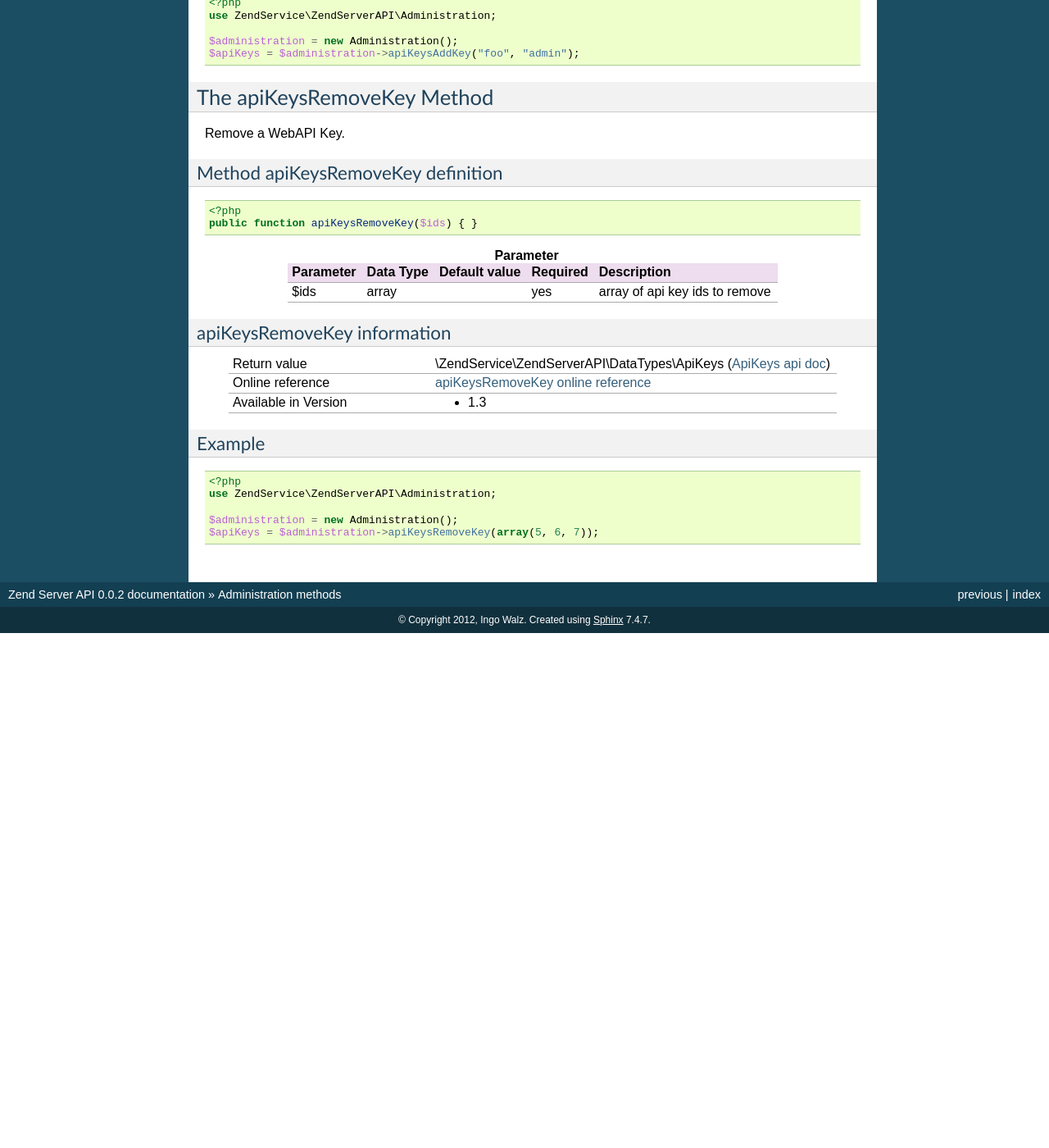
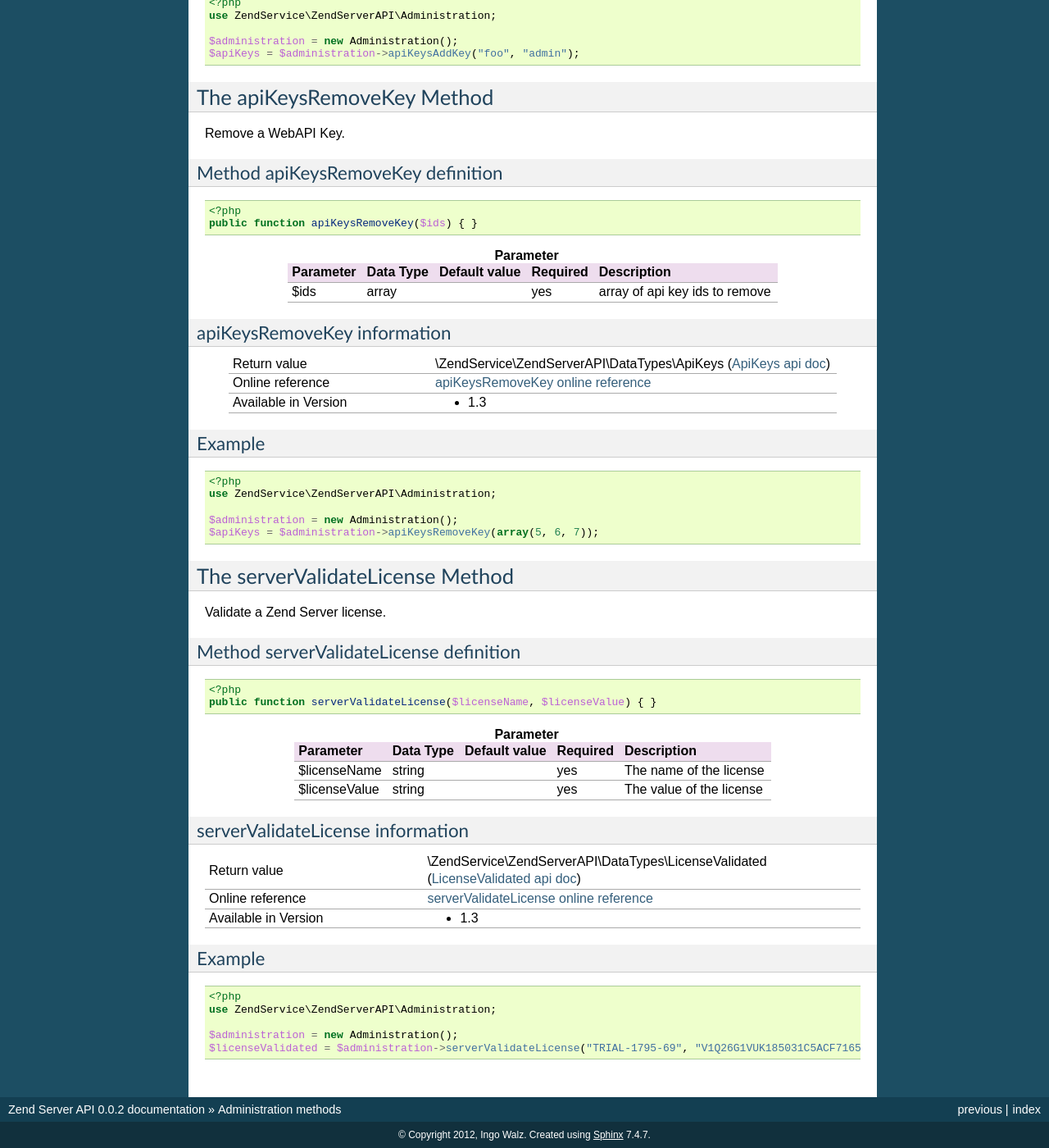
Before and after one commit to iwalz/zendserverapi, a Sphinx documentation site: the page built from docs/ref/administration.rst, in a window 1280 px wide and 1400 px high, scrolled down 3947 px. Shown: the whole window at 82% size. Built offline with Sphinx 7.4.7, drawn with Linux system fonts in a browser that asks for light colours; before the commit the page ends 4719 px from its top, so only the background shows below that; some of the changed text lies outside the part shown.

Commit message:
Finished serverValidateLicense

```diff
--- a/docs/ref/administration.rst
+++ b/docs/ref/administration.rst
@@ -441,6 +441,71 @@
     $administration = new Administration();
     $apiKeys = $administration->apiKeysRemoveKey(array(5, 6, 7));
 
+.. _zendservice.administration.methods.serverValidateLicense:
+
+The serverValidateLicense Method
+================================
+
+Validate a Zend Server license.
+
+.. _zendservice.administration.methods.serverValidateLicense.definition:
+
+Method serverValidateLicense definition
+---------------------------------------
+
+.. code-block:: php
+
+    <?php
+    public function serverValidateLicense($licenseName, $licenseValue) { }
+
+.. list-table:: **Parameter**
+   :header-rows: 1
+
+   * - Parameter
+     - Data Type
+     - Default value
+     - Required
+     - Description
+   * - $licenseName
+     - string
+     -
+     - yes
+     - The name of the license
+   * - $licenseValue
+     - string
+     -
+     - yes
+     - The value of the license
+
+.. _zendservice.administration.methods.serverValidateLicense.information:
+
+serverValidateLicense information
+---------------------------------
+
+.. list-table::
+   :widths: 5 10
+   :header-rows: 0
+
+   * - Return value
+     - \\ZendService\\ZendServerAPI\\DataTypes\\LicenseValidated (`LicenseValidated api doc`_)
+   * - Online reference
+     - `serverValidateLicense online reference`_
+   * - Available in Version
+     - * 1.3
+
+.. _zendservice.administration.methods.serverValidateLicense.example:
+
+Example
+-------
+
+.. code-block:: php
+
+    <?php
+    use ZendService\ZendServerAPI\Administration;
+
+    $administration = new Administration();
+    $licenseValidated = $administration->serverValidateLicense("TRIAL-1795-69", "V1Q26G1VUK185031C5ACF7165686C91B");
+
 .. _userAuthenticateSettings online reference: http://files.zend.com/help/Beta/Zend-Server-6/zend-server.htm#the_userauthenticatesettings_method.htm
 .. _AuthenticationType api doc: http://zs-apidoc.rubber-duckling.net/classes/ZendService.ZendServerAPI.DataTypes.AuthenticationType.html
 .. _userSetPassword online reference: http://files.zend.com/help/Beta/Zend-Server-6/zend-server.htm#the_usersetpassword_method.htm
@@ -450,3 +515,5 @@
 .. _apiKeysGetList online reference: http://files.zend.com/help/Beta/Zend-Server-6/zend-server.htm#the_apikeysgetlist_method.htm
 .. _apiKeysAddKey online reference: http://files.zend.com/help/Beta/Zend-Server-6/zend-server.htm#the_apikeysaddkey_method.htm
 .. _apiKeysRemoveKey online reference: http://files.zend.com/help/Beta/Zend-Server-6/zend-server.htm#the_apikeyremove_method.htm
+.. _serverValidateLicense online reference: http://files.zend.com/help/Beta/Zend-Server-6/zend-server.htm#the_servervalidatelicense_method.htm
+.. _LicenseValidated api doc: http://zs-apidoc.rubber-duckling.net/classes/ZendService.ZendServerAPI.DataTypes.LicenseValidated.html
```
Also changed, not shown: 1 other file.
